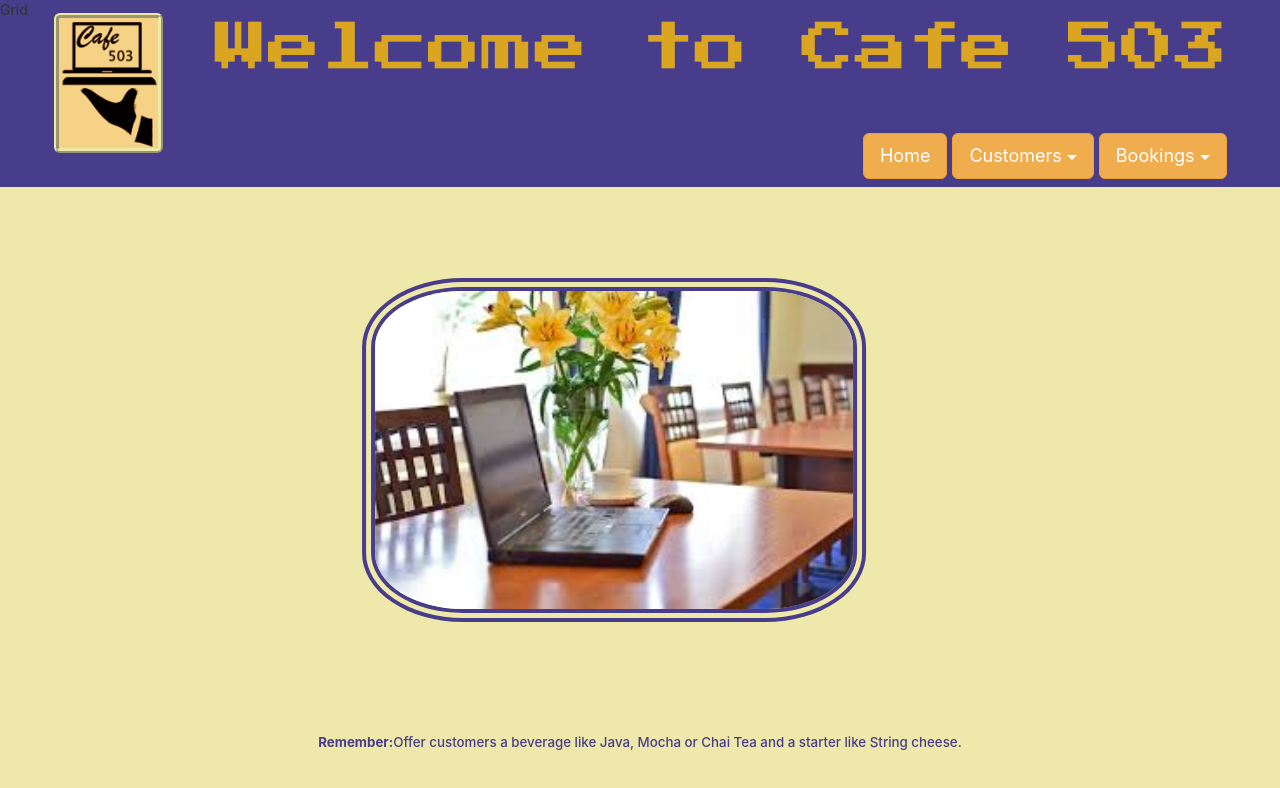
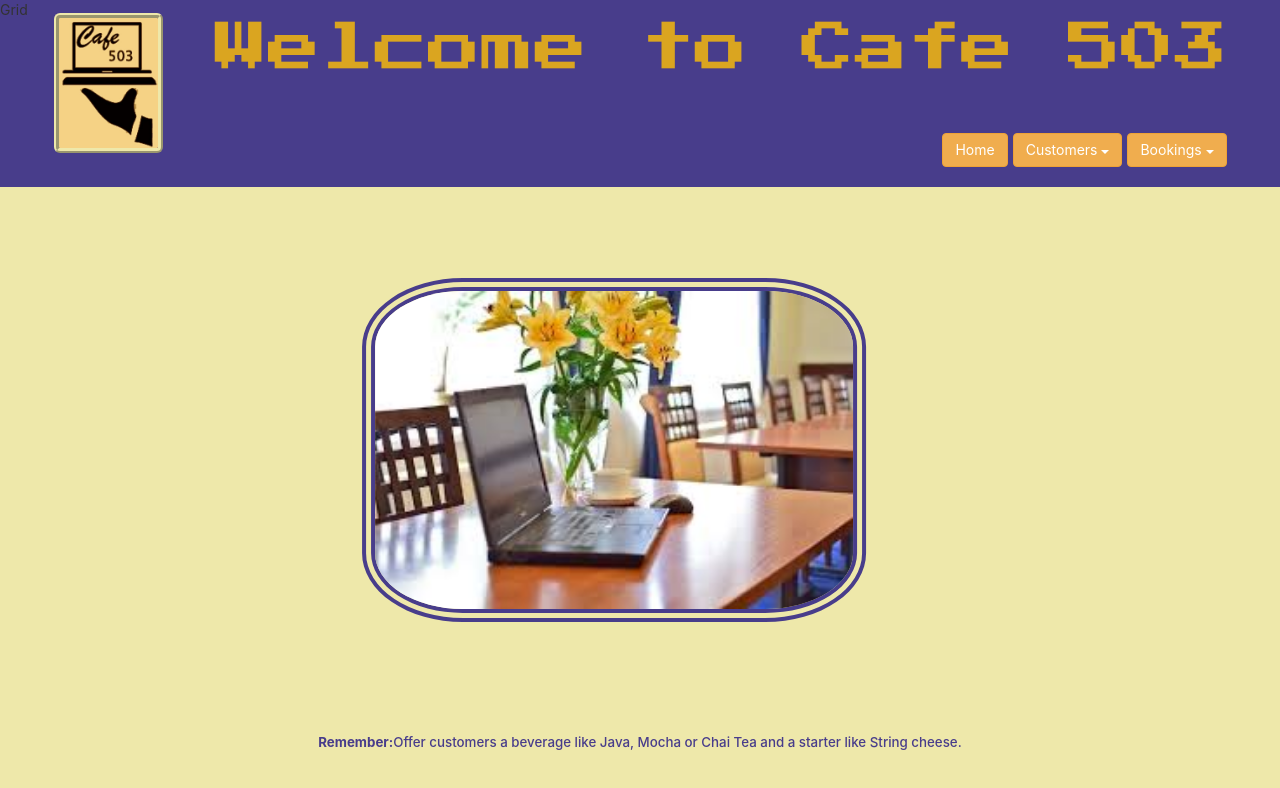
Before and after one commit to ShanzyHolm/Restaurant_Java_Project_FrontEnd, a React (Create React App) app in the folder restaurant_front/: page / in a window 1280 px wide. Shown: the top 788 px of the page. Built offline with nearby package versions, Linux system fonts and the light colour scheme.

Commit message:
fix home styling

```diff
--- a/restaurant_front/src/NavBar.js
+++ b/restaurant_front/src/NavBar.js
@@ -17,16 +17,16 @@ const NavBar = () => {
             <ButtonToolbar className="buttons">
 
               <ButtonGroup className="home-button">
-                <Button href="/" bsStyle="warning" bsSize="large">Home</Button>
+                <Button href="/" bsStyle="warning" >Home</Button>
               </ButtonGroup>
 
-              <DropdownButton className="customer-buttons" pullRight bsStyle="warning" bsSize="large" title="Customers" id="dropdown-customers-menu">
+              <DropdownButton className="customer-buttons" pullRight bsStyle="warning" title="Customers" id="dropdown-customers-menu">
                 <MenuItem href="/customers" bsStyle="warning" >View All Customers</MenuItem>
                 {/* <MenuItem href="." bsStyle="warning">Edit Customer</MenuItem>x */}
                 <MenuItem href="/customers/new" bsStyle="warning">Create New Customer</MenuItem>
               </DropdownButton>
 
-              <DropdownButton className="booking-buttons" pullRight bsStyle="warning" bsSize="large" title="Bookings" id="dropdown-bookings-menu">
+              <DropdownButton className="booking-buttons" pullRight bsStyle="warning" title="Bookings" id="dropdown-bookings-menu">
                 <MenuItem href="/bookings" bsStyle="warning" >View All Bookings</MenuItem>
                 {/* <MenuItem href="." bsStyle="warning">Edit Booking</MenuItem> */}
                 <MenuItem href="/bookings/new" bsStyle="warning">Create New Booking</MenuItem>
```
